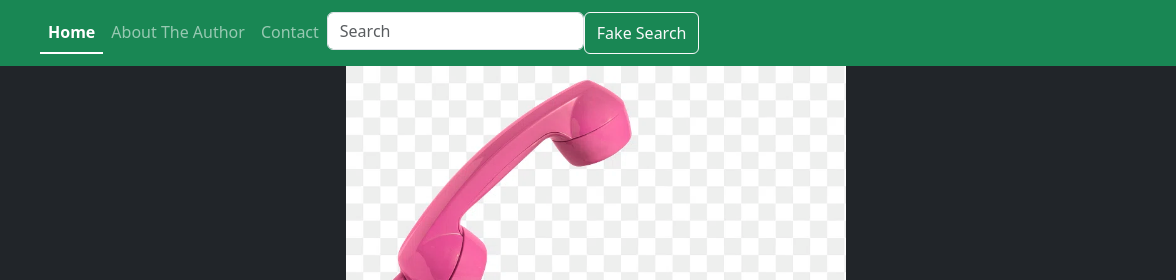
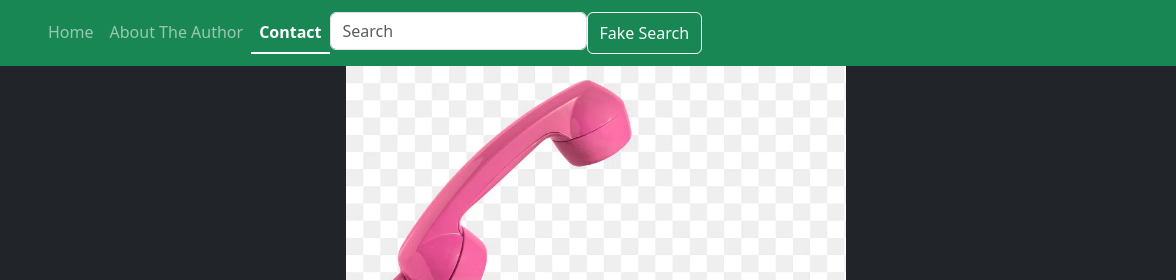
Before and after one commit to haidencramer/Assignment-1, a plain HTML site: page assignment-14/pages/contact.html in a window 1280 px wide. Shown: the top 280 px of the page, 44-1220 px from the left. Drawn offline with Linux system fonts and the light colour scheme.

Commit message:
Brief Debug
Debugging

```diff
--- a/assignment-14/pages/contact.html
+++ b/assignment-14/pages/contact.html
@@ -33,9 +33,9 @@
 
                         <div class="collapse navbar-collapse" id="navbarNavAltMarkup">
                                 <div class="navbar-nav">
-                                        <a class="nav-link active" aria-current="page" href="../index.html">Home</a>
+                                        <a class="nav-link" aria-current="page" href="../index.html">Home</a>
                                         <a class="nav-link" href="about.html">About The Author</a>
-                                        <a class="nav-link" href="contact.html">Contact</a>
+                                        <a class="nav-link active" href="contact.html">Contact</a>
 
                                         <form class="form-inline">
                                                 <input class="form-control mr-sm-2" type="search" placeholder="Search" aria-label="Search">
```
Also changed, not shown: assignment-14/index.html (+1 -1 lines), assignment-14/pages/about.html (+1 -1 lines).
